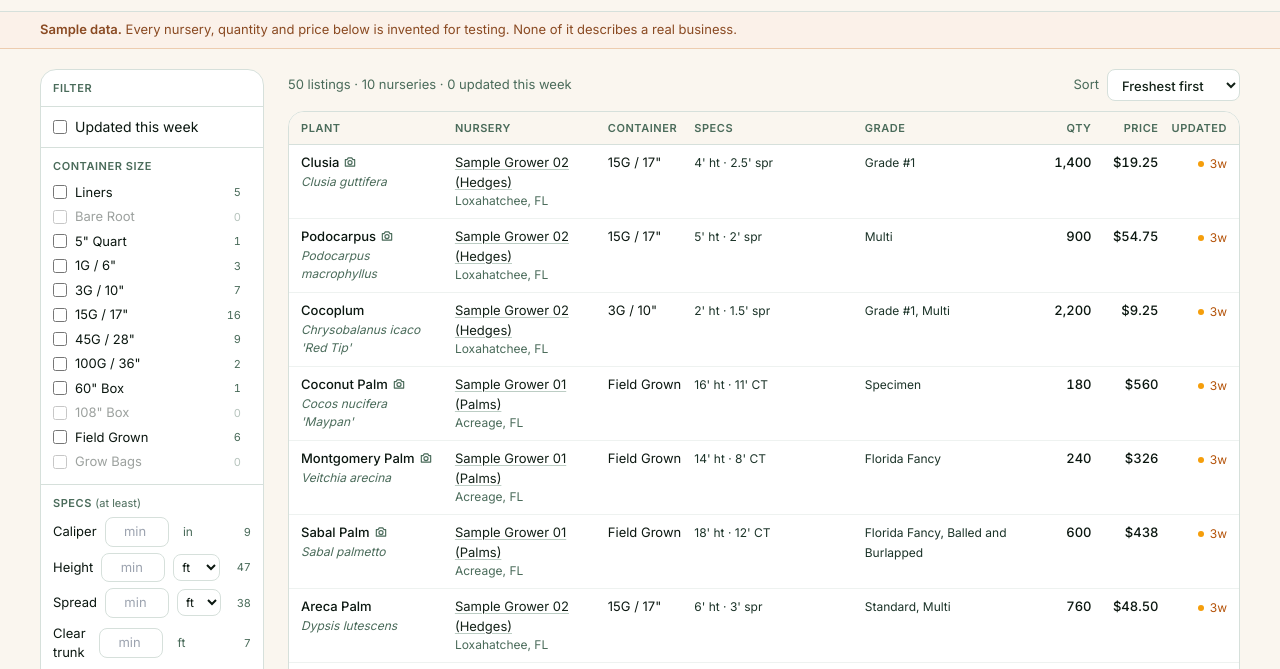
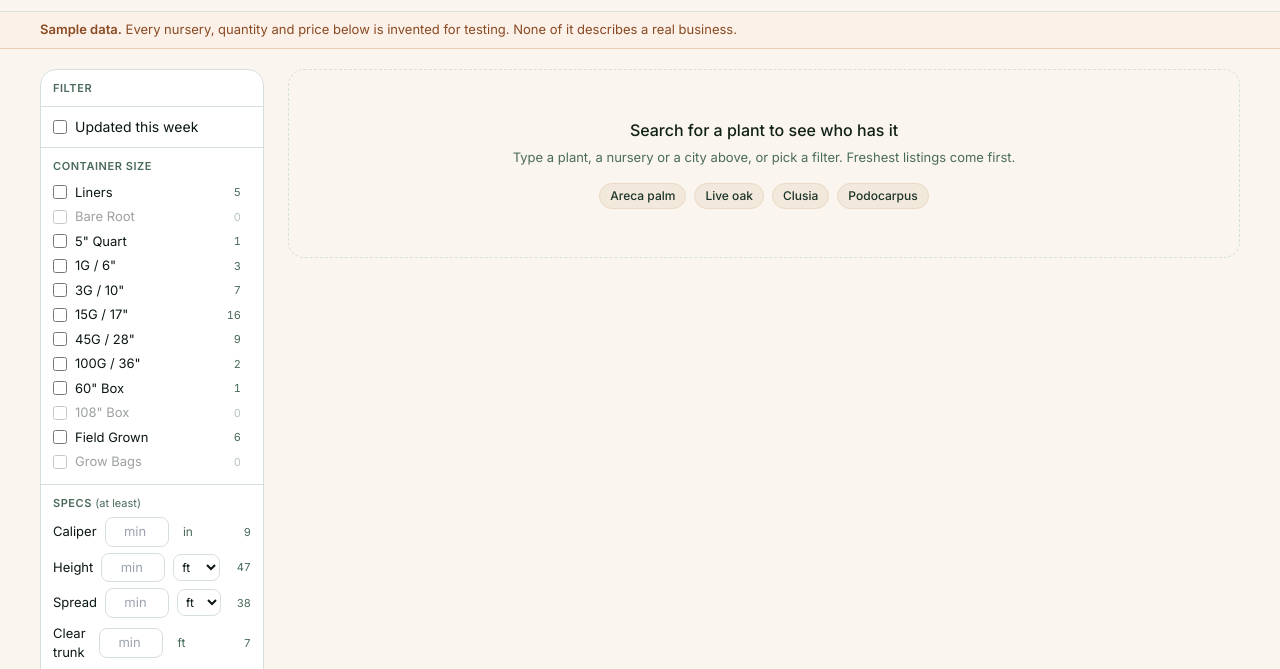
Before and after one commit to planthubplatform/PlantHub-, a plain HTML site: page directory.html in a window 1280 px wide. Shown: the part 59-728 px from the top of the page. Drawn offline with nearby package versions, Linux system fonts and the light colour scheme.

Commit message:
Directory starts blank: listings appear once you search or pick a filter
Co-Authored-By: Claude Opus 5.5 <noreply@anthropic.com>

```diff
--- a/app.js
+++ b/app.js
@@ -492,6 +492,22 @@ function tableHtml(rows, words) {
     "</table></div>";
 }
 
+// What to show before anything is searched or filtered: a prompt, and a few
+// searches to try. Each example is a button that fills the search box.
+function promptHtml() {
+  const examples = ["Areca palm", "Live oak", "Clusia", "Podocarpus"];
+  return '<div class="rounded-2xl border border-dashed border-ink-100 dark:border-ink-700 ' +
+              'px-4 py-12 text-center text-[13px] text-ink-400 dark:text-stone-400">' +
+    '<p class="text-base font-medium text-ink-800 dark:text-stone-200">Search for a plant to see who has it</p>' +
+    '<p class="mt-1.5">Type a plant, a nursery or a city above, or pick a filter. Freshest listings come first.</p>' +
+    '<div class="mt-4 flex flex-wrap justify-center gap-2">' +
+      examples.map(function (text) {
+        return '<button type="button" class="filter-tag" data-example="' + escapeHtml(text) + '">' + escapeHtml(text) + "</button>";
+      }).join("") +
+    "</div>" +
+  "</div>";
+}
+
 // What to show when nothing matched. Says which of the two reasons it was.
 function emptyHtml(query, filtersAreOn) {
   const message = filtersAreOn
@@ -529,6 +545,17 @@ function render() {
   TICK_FACETS.forEach(function (facet) { renderFacet(facet, words); });
   renderSpecCounts(words);
   const filtersAreOn = renderActiveFilters();
+
+  // Nothing searched and no filter on: show the prompt, not every listing.
+  const searching = words.length > 0 || filtersAreOn;
+  document.getElementById("results-bar").classList.toggle("hidden", !searching);
+  if (!searching) {
+    showResultsButton.textContent = "Close filters";
+    countLine.textContent = "";
+    shownRows = [];
+    resultsBox.innerHTML = promptHtml();
+    return;
+  }
 
   showResultsButton.textContent = rows.length === 0
     ? "No listings match"
@@ -704,6 +731,23 @@ resultsBox.addEventListener("keydown", function (event) {
 const startQuery = new URLSearchParams(window.location.search).get("q");
 if (startQuery) searchBox.value = startQuery;
 
+// Coming back from sign-in to a listing with no search in the address: the
+// page would start blank, so search for that listing's plant.
+const returnId = new URLSearchParams(window.location.search).get("open");
+if (returnId && !startQuery) {
+  const returning = LISTINGS.find(function (listing) { return listing.id === returnId; });
+  if (returning) searchBox.value = returning.common;
+}
+
+// The example searches under the prompt fill the box and search.
+resultsBox.addEventListener("click", function (event) {
+  const example = event.target.closest("[data-example]");
+  if (!example) return;
+  searchBox.value = example.dataset.example;
+  render();
+  searchBox.focus();
+});
+
 syncFilterPanel();
 render();
 
--- a/directory.html
+++ b/directory.html
@@ -201,7 +201,8 @@
       <!-- ===== Results =============================================== -->
       <section class="min-w-0 flex-1">
 
-        <div class="flex flex-wrap items-center justify-between gap-3 mb-2.5">
+        <!-- Hidden until there is something to count and sort (app.js). -->
+        <div id="results-bar" class="flex flex-wrap items-center justify-between gap-3 mb-2.5">
           <p class="text-[13px] text-ink-400 dark:text-stone-400" id="count"></p>
 
           <div class="flex items-center gap-2">
@@ -222,7 +223,9 @@
         <!-- Any filters currently on, shown as removable tags. -->
         <div id="active-filters" class="flex flex-wrap gap-1.5 mb-2.5 empty:hidden"></div>
 
-        <!-- app.js fills this with the listing table. It starts empty on purpose. -->
+        <!-- app.js fills this with the listing table once something is searched
+             or filtered. Before that it holds a short prompt: a buyer comes
+             here knowing what they want, so nothing is listed up front. -->
         <div id="results"></div>
       </section>
     </div>
```
Also changed, not shown: 1 other file.
